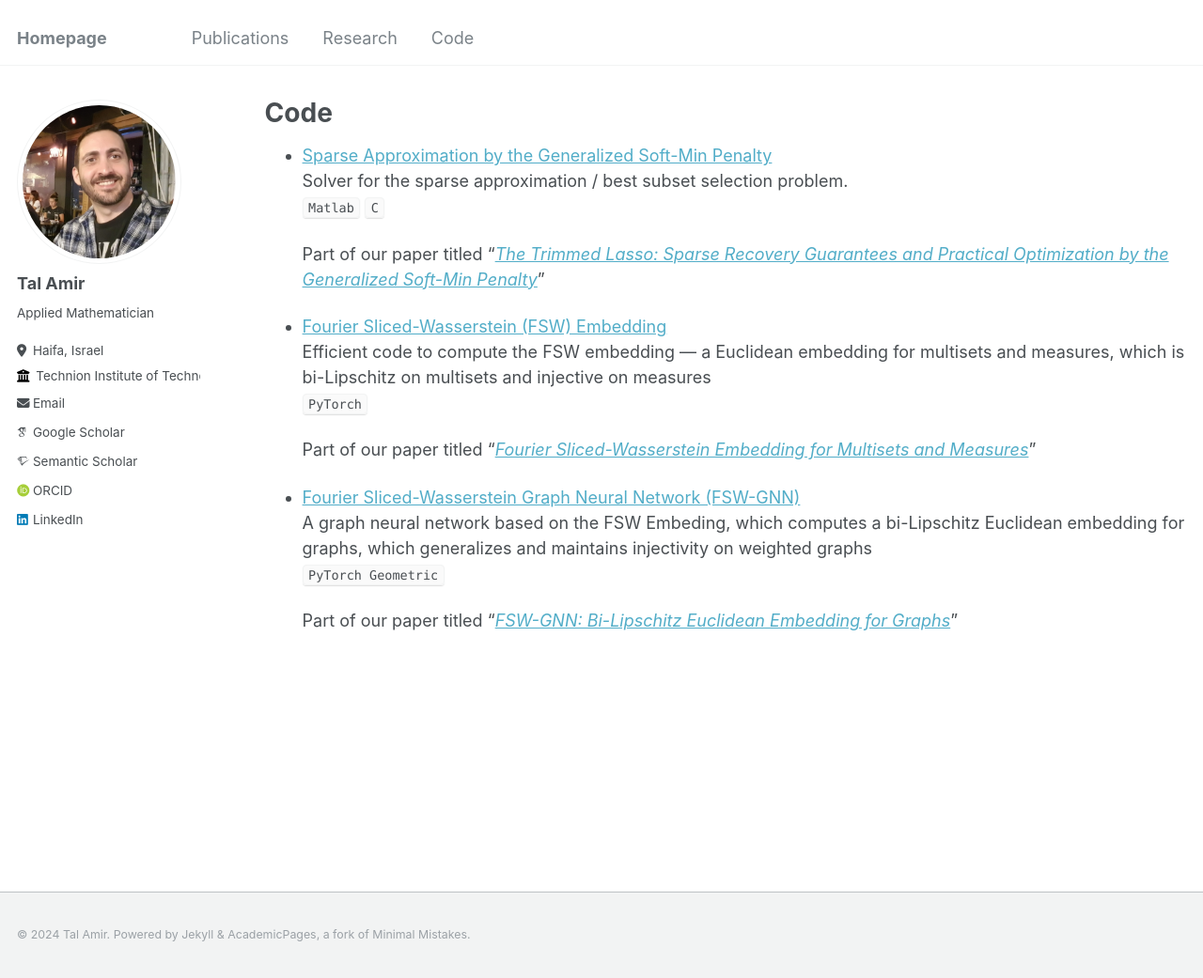
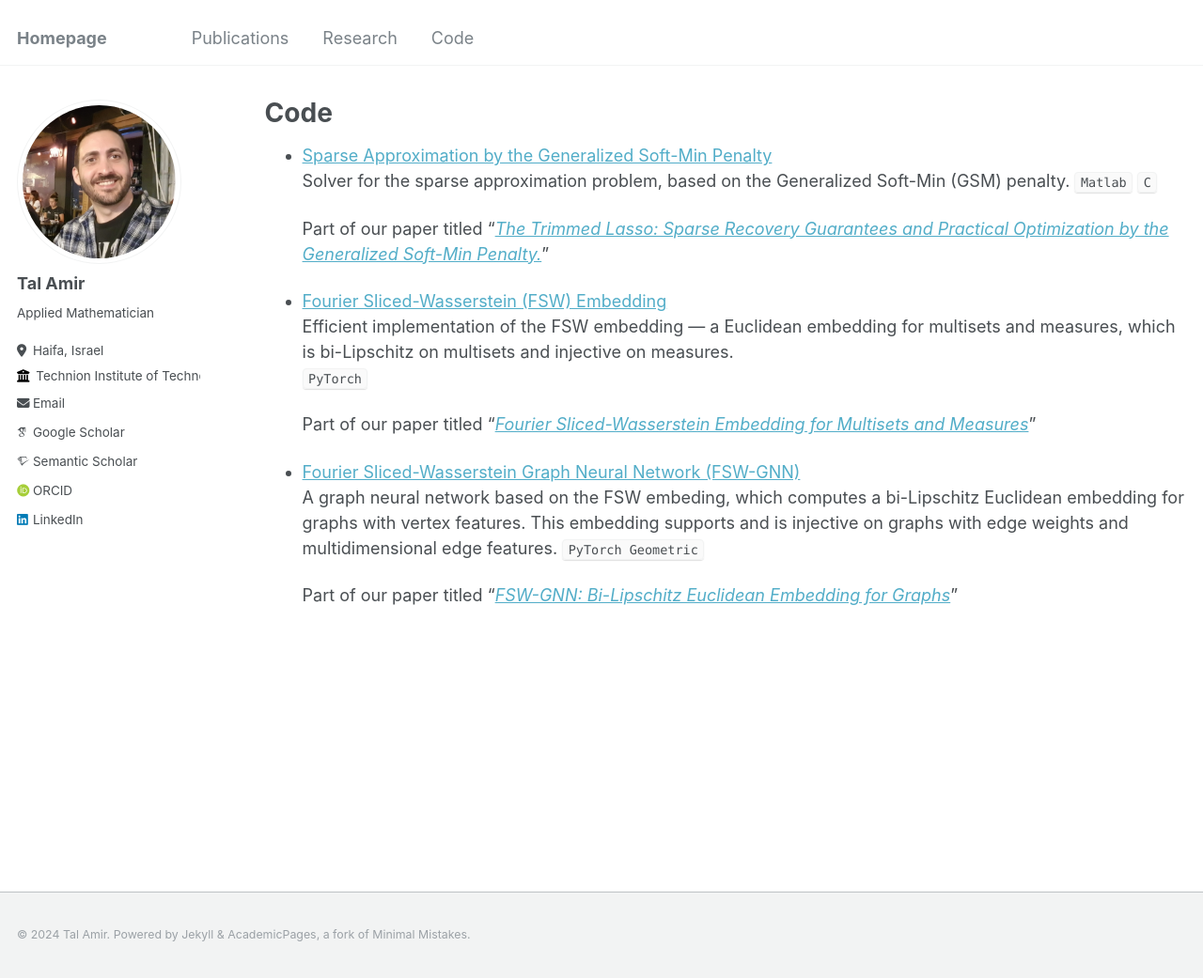
Before and after one commit to tal-amir/tal-amir.github.io, a Jekyll site: the page built from _pages/code.md, in a window 1280 px wide and 1041 px high. Shown: the whole window at 94% size. Built offline with Jekyll 4.4.1, drawn with Linux system fonts in a browser that asks for light colours; some web fonts are replaced.

Commit message:
Update code.md

```diff
--- a/_pages/code.md
+++ b/_pages/code.md
@@ -8,19 +8,19 @@
 {% include base_path %}
 
 - [Sparse Approximation by the Generalized Soft-Min Penalty](https://github.com/tal-amir/sparse-approximation-gsm)
-  Solver for the sparse approximation / best subset selection problem.
+  Solver for the sparse approximation problem, based on the Generalized Soft-Min (GSM) penalty.
   `Matlab` `C`
 
-  Part of our paper titled "[*The Trimmed Lasso: Sparse Recovery Guarantees and Practical Optimization by the Generalized Soft-Min Penalty*](https://tal-amir.github.io/publication/2021-09%20The%20Trimmed%20Lasso)"
+  Part of our paper titled "[*The Trimmed Lasso: Sparse Recovery Guarantees and Practical Optimization by the Generalized Soft-Min Penalty.*](https://tal-amir.github.io/publication/2021-09%20The%20Trimmed%20Lasso)"
 
 - [Fourier Sliced-Wasserstein (FSW) Embedding](https://tal-amir.github.io/soon/)
-  Efficient code to compute the FSW embedding — a Euclidean embedding for multisets and measures, which is bi-Lipschitz on multisets and injective on measures
+  Efficient implementation of the FSW embedding — a Euclidean embedding for multisets and measures, which is bi-Lipschitz on multisets and injective on measures.
   `PyTorch`
 
   Part of our paper titled "[*Fourier Sliced-Wasserstein Embedding for Multisets and Measures*](https://tal-amir.github.io/publication/2024-05%20Fourier%20Sliced-Wasserstein%20Embedding)"
 
 - [Fourier Sliced-Wasserstein Graph Neural Network (FSW-GNN)](https://tal-amir.github.io/soon/)
-  A graph neural network based on the FSW Embeding, which computes a bi-Lipschitz Euclidean embedding for graphs, which generalizes and maintains injectivity on weighted graphs
+  A graph neural network based on the FSW embeding, which computes a bi-Lipschitz Euclidean embedding for graphs with vertex features. This embedding supports and is injective on graphs with edge weights and multidimensional edge features.
   `PyTorch Geometric`
 
   Part of our paper titled "[*FSW-GNN: Bi-Lipschitz Euclidean Embedding for Graphs*](https://tal-amir.github.io/soon/)"
```
